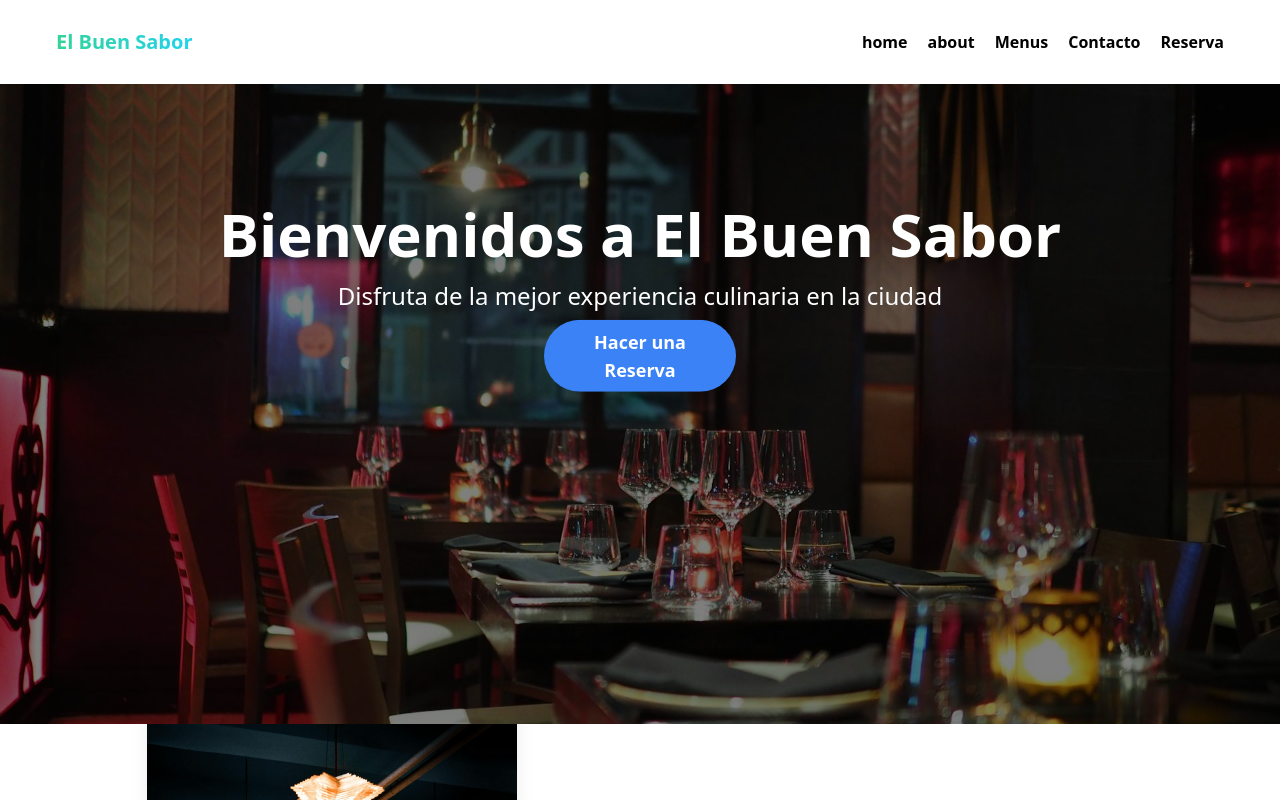
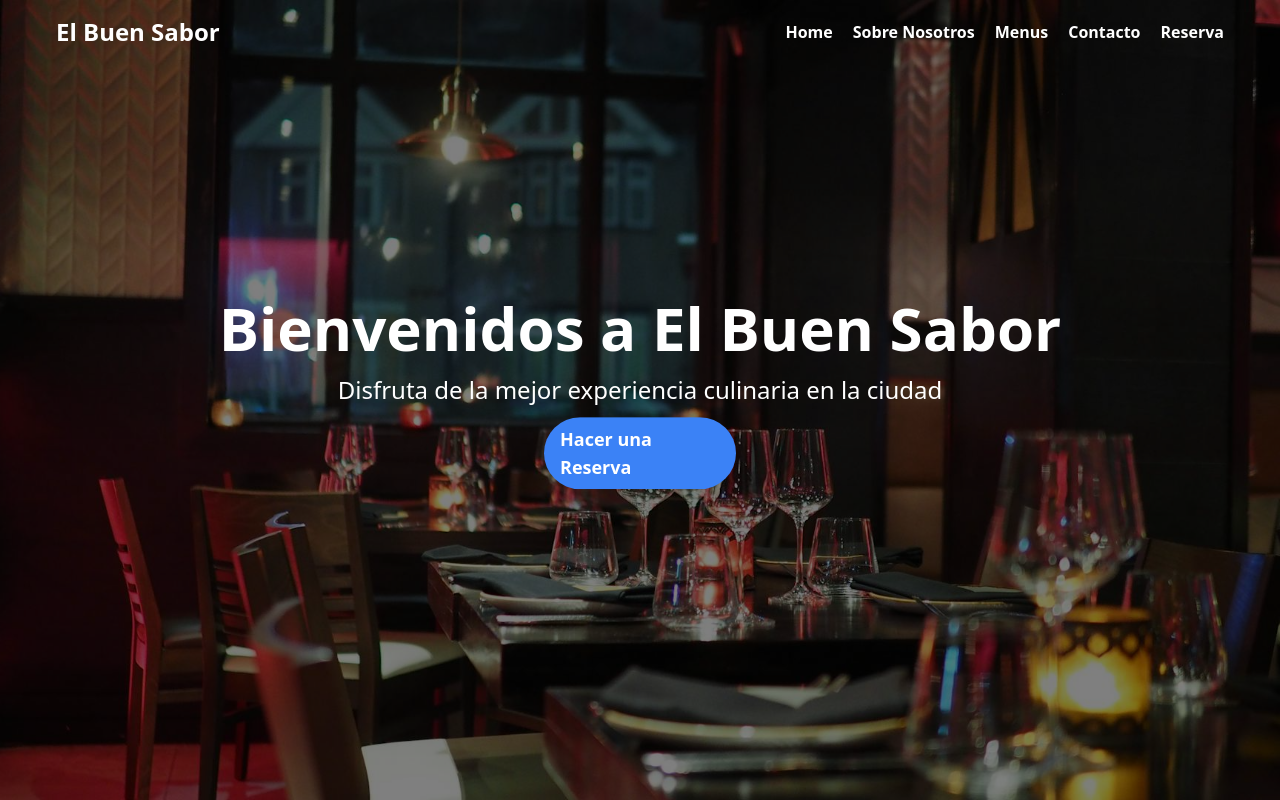
Before and after one commit to Guerre-Pablo-Agustin/reservas-restaurante, a Next.js app: page /site in a window 1280 px wide. Shown: the top 800 px of the page. Built offline with nearby package versions, Linux system fonts and the light colour scheme.

Commit message:
diseño del header ajustado

```diff
--- a/src/app/login/page.tsx
+++ b/src/app/login/page.tsx
@@ -63,7 +63,7 @@ export default function LoginPage() {
               transition={{ duration: 0.5, ease: 'easeInOut' }}
             >
               <h2 className="text-3xl font-bold mb-4">
-                {isLogin ? 'Bienvenido de vuelta!' : 'Únete a nosotros!'}
+                {isLogin ? 'Bienvenido!' : '¡Bienvenido!'}
               </h2>
               <span className="mb-8">
                 {isLogin
--- a/src/components/site/Header/Header.tsx
+++ b/src/components/site/Header/Header.tsx
@@ -9,14 +9,13 @@ import { Navbar } from "../Navbar/Navbar";
 export function Header() {
   const [openMobileMenu, setOpenMobileMenu] = useState(false);
 
-  console.log(openMobileMenu);
-
   return (
-    <div className="mt-5 container mx-auto my-5 flex w-[100%] items-center justify-between gap-4 rounded-md px-10">
-      <div className="flex w-full items-center justify-between px-4 py-2">
+    <header className="absolute top-0 left-0 right-0 z-50">
+      <section className="container mx-auto flex w-full items-center justify-between gap-4 px-10 py-4">
+        <div className="flex w-full items-center justify-between px-4">
           <Link href="/">
-          <p className="text-xl font-bold">
-            <span className=" flex bg-gradient-to-r from-emerald-400 to-cyan-400 bg-clip-text text-transparent">
+            <p className="text-2xl font-bold">
+              <span className="text-white hover:text-primary transition-colors">
                 El Buen Sabor
               </span>
             </p>
@@ -24,10 +23,11 @@ export function Header() {
 
           <Navbar openMobileMenu={openMobileMenu} />
         </div>
-      <div className="lg:hidden">
+
+        <div className="md:hidden">
           <button
             onClick={() => setOpenMobileMenu(!openMobileMenu)}
-          className="rounded bg-gray-600 px-4 py-2 text-3xl text-white transition-transform duration-300 ease-in-out hover:cursor-pointer"
+            className="rounded bg-white/10 backdrop-blur-sm px-4 py-2 text-3xl text-white transition-all duration-300 ease-in-out hover:cursor-pointer hover:bg-white/20"
           >
             <span
               className={`inline-block transition-transform duration-300 ${
@@ -38,6 +38,7 @@ export function Header() {
             </span>
           </button>
         </div>
-    </div>
+      </section>
+    </header>
   );
 }
--- a/src/components/site/Hero/Hero.tsx
+++ b/src/components/site/Hero/Hero.tsx
@@ -3,8 +3,8 @@ import React from "react";
 
 const Hero = () => {
   return (
-    <section id="inicio" className="relative bg-gray-100 py-20">
-      <div className="absolute inset-0 h-[80vh] w-full">
+    <section id="inicio" className="relative bg-gray-100">
+      <div className="absolute inset-0 h-screen w-full">
         <Image
           src="/images/site/Hero/Hero.jpg"
           alt="Imagen del restaurante"
@@ -14,7 +14,7 @@ const Hero = () => {
         />
         <div className="absolute inset-0 bg-black opacity-50"></div>
       </div>
-      <div className="container relative z-10 mx-auto px-6 py-10 text-center">
+      <div className="container relative z-10 mx-auto h-screen px-6 flex flex-col justify-center items-center">
         <h1 className="text-4xl font-bold text-white md:text-6xl">
           Bienvenidos a El Buen Sabor
         </h1>
--- a/src/components/site/Navbar/Navbar.tsx
+++ b/src/components/site/Navbar/Navbar.tsx
@@ -51,7 +51,7 @@ export function Navbar({ openMobileMenu }: Props) {
               <Link
                 href={link}
                 key={id}
-                className="block hover:text-primary hover:border-b-[1px]"
+                className="block hover:text-primary hover:border-b-[1px] "
               >
                 {name}
               </Link>
@@ -62,7 +62,7 @@ export function Navbar({ openMobileMenu }: Props) {
         <div
           className={`${
             openMobileMenu
-              ? "absolute top-24 bg-primary text-center w-[75%] flex flex-col rounded-lg justify-center items-center px-4 py-6 z-[9999] mx-auto"
+              ? "absolute top-24 bg-primary text-center w-[75%] flex flex-col rounded-lg justify-center items-center px-4 py-6 z-[9999] mx-auto "
               : "hidden"
           } gap-5 md:flex`}
         >
@@ -70,7 +70,7 @@ export function Navbar({ openMobileMenu }: Props) {
             <Link
               href={link}
               key={id}
-              className="block hover:text-primary font-bold hover:border-b-[1px]"
+              className="block hover:text-primary font-bold hover:border-b-[1px] text-white"
             >
              {name}
             </Link>
--- a/src/components/site/Navbar/data.Header.js
+++ b/src/components/site/Navbar/data.Header.js
@@ -1,12 +1,12 @@
 export const dataHeader = [
   {
     id: 1,
-    name: "home",
+    name: "Home",
     link: "#hero",
   },
   {
     id: 2,
-    name: "about",
+    name: "Sobre Nosotros",
     link: "#about",
   },
   {
--- a/src/components/site/Reviews/Reviews.tsx
+++ b/src/components/site/Reviews/Reviews.tsx
@@ -3,7 +3,7 @@ import { reviews } from './data.reviews'
 import { Swiper, SwiperSlide } from 'swiper/react'
 import { Autoplay, Pagination } from 'swiper/modules'
 import { FaStar } from 'react-icons/fa'
-// import Image from 'next/image'
+import Image from 'next/image'
 
 // Importar estilos de Swiper
 import 'swiper/css'
@@ -44,14 +44,14 @@ const Reviews = () => {
                         <SwiperSlide key={review.id}>
                             <div className="bg-white p-6 rounded-lg shadow-lg">
                                 <div className="flex items-center mb-4">
-                                    {/* <div className="relative w-12 h-12 mr-4">
+                                    <div className="relative w-12 h-12 mr-4">
                                         <Image
                                             src={review.image || '/avatars/default-avatar.jpg'}
                                             alt={review.name}
                                             fill
                                             className="rounded-full object-cover"
                                         />
-                                    </div> */}
+                                    </div>
                                     <div>
                                         <h3 className="font-semibold text-lg">{review.name}</h3>
                                         <div className="flex">
```
Lines whose indentation alone changed are shown as unchanged.
